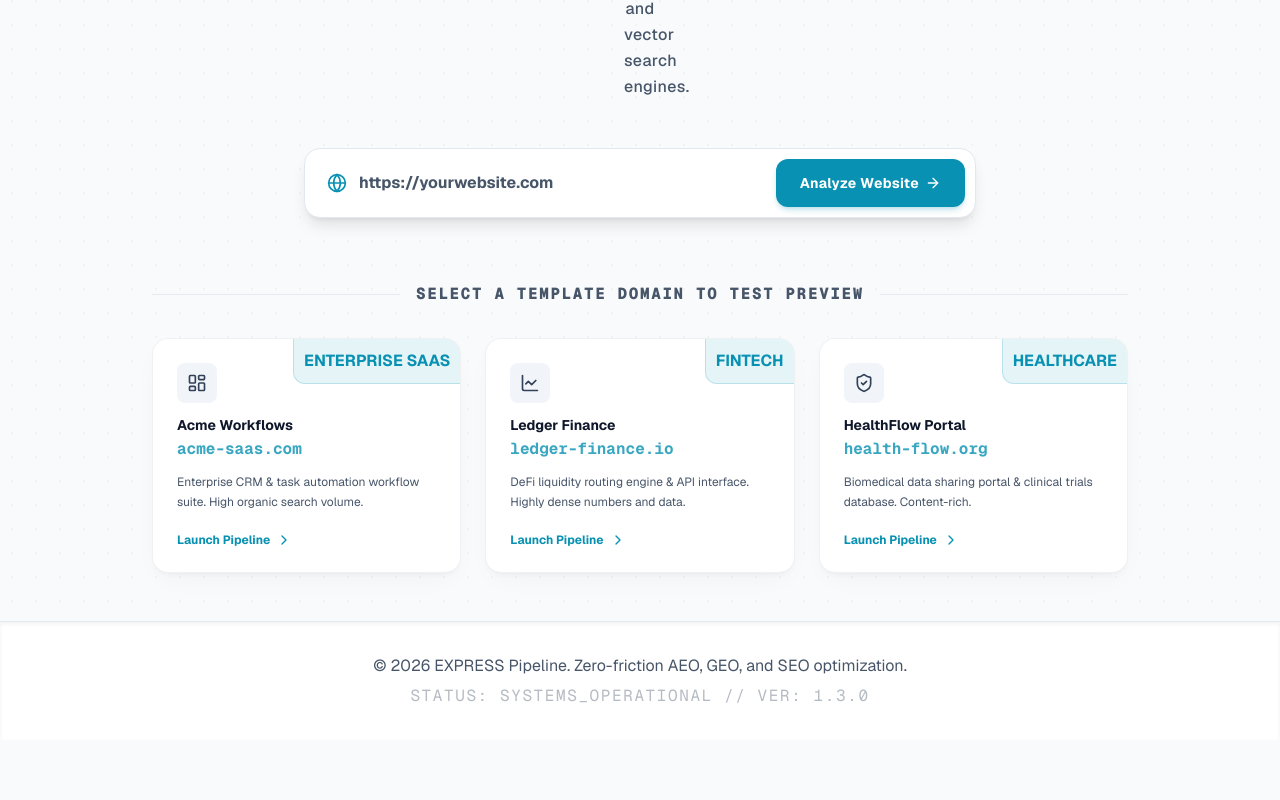
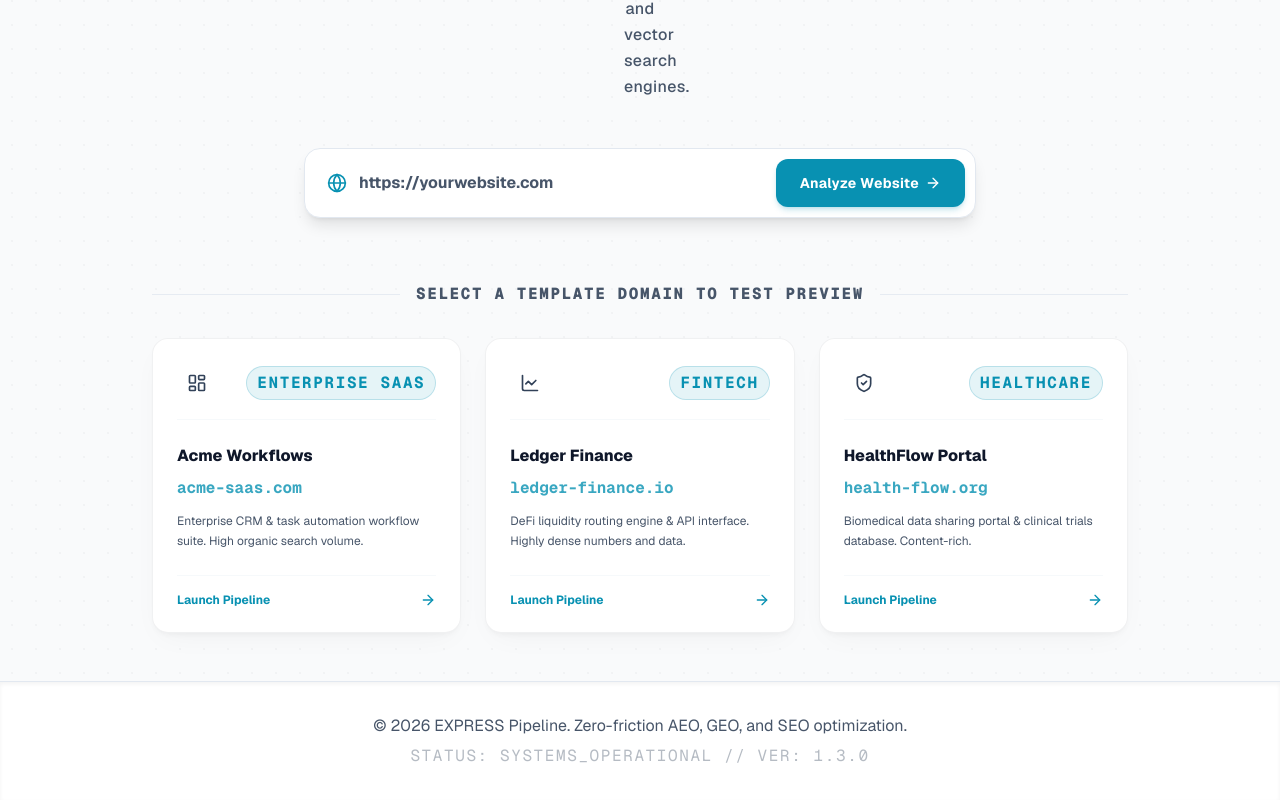
Before and after one commit to SCHANDER2/Express, a Next.js app: page / in a window 1280 px wide. Shown: the part 539-1339 px from the top of the page. Before the commit the page ends 1279 px from the top, so only its background shows below. Built offline with nearby package versions, Linux system fonts and the light colour scheme.

Commit message:
design: redesign template cards to resolve badge clipping and overflow

```diff
--- a/src/app/layout.tsx
+++ b/src/app/layout.tsx
@@ -25,9 +25,9 @@ export default function RootLayout({
   return (
     <html
       lang="en"
-      className={`${geistSans.variable} ${geistMono.variable} h-full antialiased dark`}
+      className={`${geistSans.variable} ${geistMono.variable} h-full antialiased`}
     >
-      <body className="min-h-full flex flex-col bg-gray-950 text-gray-100 selection:bg-indigo-500 selection:text-white">
+      <body className="min-h-full flex flex-col bg-bg-main text-text-primary selection:bg-cyan-500 selection:text-white">
         {children}
       </body>
     </html>
--- a/src/app/page.tsx
+++ b/src/app/page.tsx
@@ -247,7 +247,7 @@ export default function Home() {
         {status === "idle" && (
           <div className="w-full max-w-5xl px-6 tab-fade-in flex flex-col items-center">
             {/* Centered Hero Header */}
-            <div className="text-center mb-12 flex flex-col items-center">
+            <div className="w-full max-w-2xl text-center mb-12 flex flex-col items-center">
               <div className="inline-flex items-center gap-2 px-3.5 py-1.5 rounded-full bg-brand-primary/10 text-brand-primary text-xs font-bold border border-brand-primary/20 mb-6 shadow-sm">
                 <Sparkles className="w-3.5 h-3.5 text-brand-accent animate-pulse" />
                 <span>Generative, Voice & Vector Optimization Pipeline</span>
@@ -255,7 +255,7 @@ export default function Home() {
               <h1 className="text-5xl md:text-6xl font-black tracking-tighter bg-clip-text text-transparent bg-gradient-to-r from-text-primary via-slate-700 to-brand-primary mb-4 select-none">
                 EXPRESS
               </h1>
-              <p className="text-sm md:text-base text-text-secondary max-w-xl font-medium tracking-wide leading-relaxed">
+              <p className="text-sm md:text-base text-text-secondary w-full max-w-xl text-center font-medium tracking-wide leading-relaxed">
                 Analyze your website alignment against AI crawlers, natural language parsing layers, and vector search engines.
               </p>
             </div>
@@ -311,32 +311,35 @@ export default function Home() {
                   <div
                     key={idx}
                     onClick={() => handleLoadDemo(demo.domain)}
-                    className="light-panel rounded-2xl p-6 flex flex-col justify-between gap-5 cursor-pointer relative group overflow-hidden"
+                    className="light-panel rounded-2xl p-6 flex flex-col gap-6 cursor-pointer relative group transition-all duration-300"
                   >
-                    <div className="absolute top-0 right-0 p-2.5 bg-brand-primary/10 text-brand-primary rounded-bl-xl text-4xs font-bold uppercase border-l border-b border-brand-primary/20 select-none">
-                      {demo.badge}
+                    {/* Top Row: Icon and Badge */}
+                    <div className="flex items-center justify-between gap-2 border-b border-slate-100/60 pb-4">
+                      <div className="p-2.5 bg-slate-150/80 text-slate-700 rounded-xl group-hover:bg-brand-primary/10 group-hover:text-brand-primary transition-all duration-200">
+                        <DemoIcon className="w-5 h-5" />
+                      </div>
+                      <span className="inline-flex items-center px-2.5 py-1 rounded-full text-4xs font-bold font-mono tracking-widest uppercase bg-brand-primary/10 text-brand-primary border border-brand-primary/20 select-none">
+                        {demo.badge}
+                      </span>
                     </div>
 
-                    <div className="flex flex-col gap-3">
-                      <div className="p-2.5 bg-slate-100 text-slate-700 rounded-lg w-10 h-10 flex items-center justify-center group-hover:bg-brand-primary/10 group-hover:text-brand-primary transition-colors">
-                        <DemoIcon className="w-5 h-5" />
-                      </div>
-                      <div>
-                        <h4 className="font-bold text-text-primary text-sm group-hover:text-brand-primary transition-colors">
-                          {demo.title}
-                        </h4>
-                        <span className="text-3xs font-mono text-brand-primary/80 font-bold block mt-0.5">
-                          {demo.domain}
-                        </span>
-                      </div>
-                      <p className="text-xs text-text-secondary leading-relaxed">
+                    {/* Middle: Title & Description */}
+                    <div className="flex flex-col gap-2">
+                      <h4 className="font-extrabold text-text-primary text-base group-hover:text-brand-primary transition-colors">
+                        {demo.title}
+                      </h4>
+                      <span className="text-3xs font-mono text-brand-primary/80 font-bold block">
+                        {demo.domain}
+                      </span>
+                      <p className="text-xs text-text-secondary leading-relaxed mt-1">
                         {demo.desc}
                       </p>
                     </div>
 
-                    <div className="flex items-center gap-1.5 text-xs font-bold text-brand-primary group-hover:translate-x-1 transition-all">
+                    {/* Bottom: Action link footer */}
+                    <div className="flex items-center justify-between text-xs font-bold text-brand-primary group-hover:text-cyan-600 border-t border-slate-100/60 pt-4 mt-auto">
                       <span>Launch Pipeline</span>
-                      <ChevronRight className="w-4 h-4" />
+                      <ArrowRight className="w-4 h-4 transition-transform group-hover:translate-x-1" />
                     </div>
                   </div>
                 );
```
